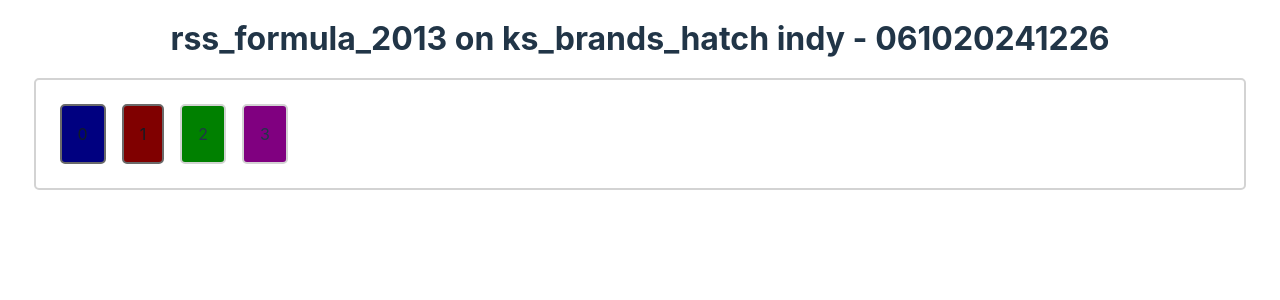
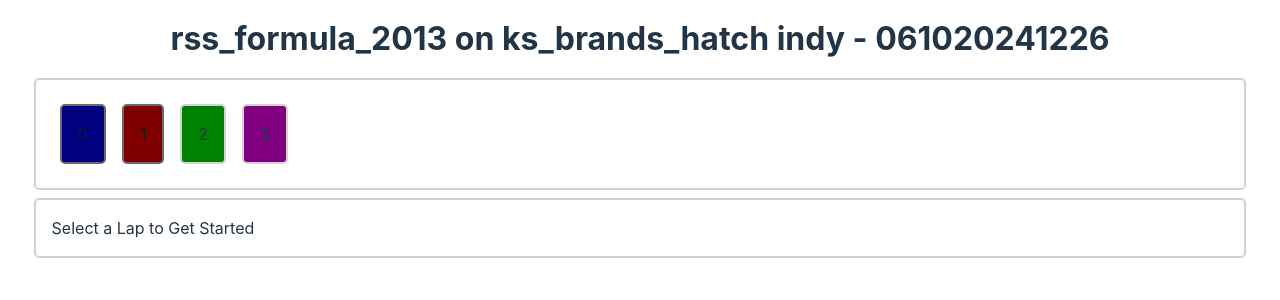
Before and after one commit to paskalwolski/pData-web, a React (Vite) app: page / in a window 1280 px wide. Shown: the top 300 px of the page. Built offline with nearby package versions, Linux system fonts and the light colour scheme.

Commit message:
Small cleanup for selectedLap

```diff
--- a/src/App.tsx
+++ b/src/App.tsx
@@ -42,7 +42,7 @@ function App() {
                     );
                 })}
             </div>
-            {selectedLap && <LapData {...{ selectedLap }} />}
+            <LapData {...{ selectedLap }} />
         </>
     );
 }
--- a/src/components/LapData.component.tsx
+++ b/src/components/LapData.component.tsx
@@ -8,7 +8,6 @@ const LapData = ({ selectedLap }) => {
     const [selectedPoint, setSelectedPoint] = useState(null);
     return (
         <div className="card" id="LapDataContainer">
-            <>{selectedLap && true}</>
             {selectedLap ? (
                 <>
                     {/* <GraphDisplay
```
